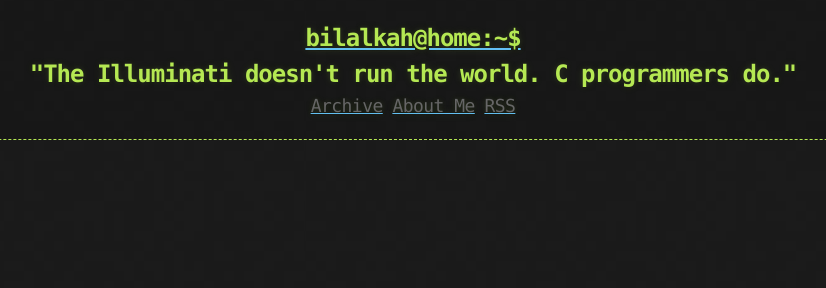
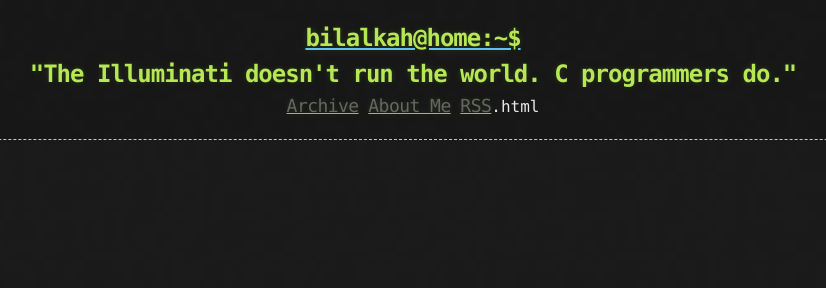
Before and after one commit to bilalkah/bilalkah.github.io, a Jekyll site: the page built from index.html, in a window 1280 px wide. Shown: the top 288 px of the page, without its empty margins (227-1053 px from the left). Built offline with Jekyll 4.4.1, drawn with Linux system fonts in a browser that asks for light colours; the list of posts is cut into pages by our own code.

Commit message:
header.html

```diff
--- a/_includes/header.html
+++ b/_includes/header.html
@@ -6,7 +6,7 @@
     </a>
     <h1>"{{ site.description }}"</h1>
     <div class="header-links">
-      {% include links.html %}
+      {% include links.html %}.html
     </div>
   </div>
 </header>
```
